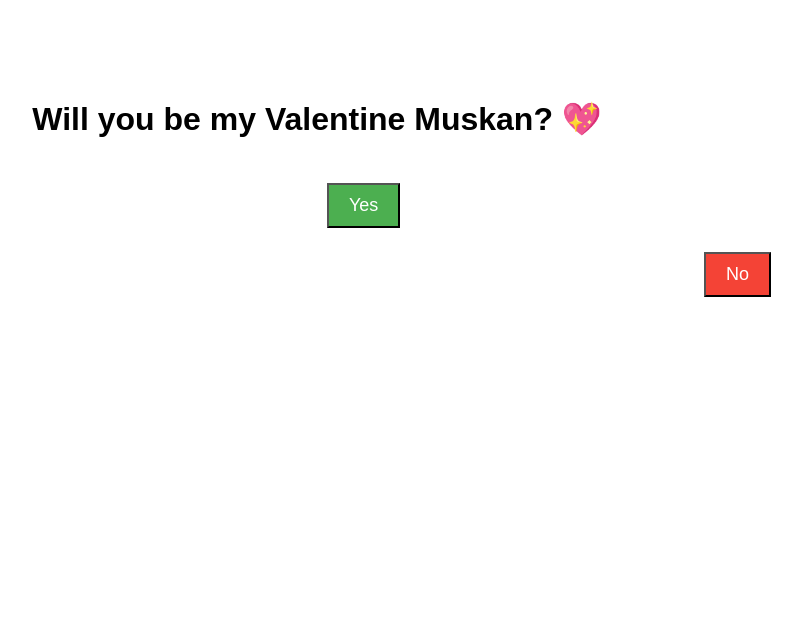
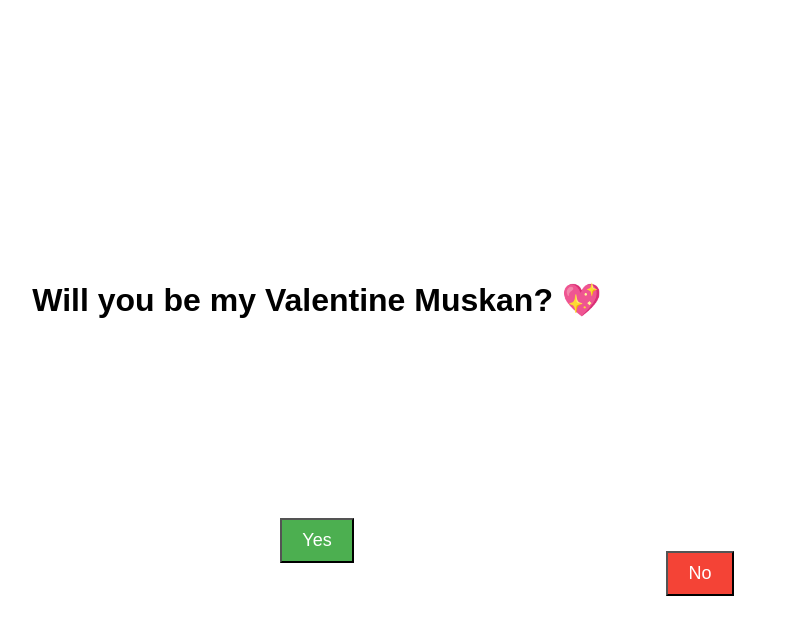
Before and after one commit to Akarshjasrotia/for-muskan, a plain HTML site: page index.html in a window 1280 px wide. Both pictures are taken after a click on the button "No". Shown: the whole page, without its empty margins (323-1125 px from the left). Drawn offline with Linux system fonts and the light colour scheme.

Commit message:
Update index.html

```diff
--- a/index.html
+++ b/index.html
@@ -2,7 +2,7 @@
 <html lang="en">
 <head>
     <meta charset="UTF-8">
-    <meta name="viewport" content="width=device-width, initial-scale=1.0">
+    <meta name="viewport" content="width=device-width, initial-scale=1.0, maximum-scale=1.0, user-scalable=no">
     <title>Valentine Proposal</title>
     <style>
         body {
@@ -12,10 +12,18 @@
             position: relative;
             height: 100vh;
             overflow: hidden;
+            display: flex;
+            flex-direction: column;
+            align-items: center;
+            justify-content: center;
         }
         .container {
             position: relative;
-            display: inline-block;
+            width: 100vw;
+            height: 50vh;
+            display: flex;
+            align-items: center;
+            justify-content: center;
         }
         .btn {
             padding: 10px 20px;
@@ -36,20 +44,20 @@
     <script>
         function moveNoButton() {
             const noBtn = document.getElementById("noBtn");
-            const maxWidth = window.innerWidth - noBtn.offsetWidth - 20;
-            const maxHeight = window.innerHeight - noBtn.offsetHeight - 20;
+            const container = document.querySelector(".container");
+            const maxWidth = container.clientWidth - noBtn.offsetWidth;
+            const maxHeight = container.clientHeight - noBtn.offsetHeight;
 
-            const newX = Math.max(10, Math.floor(Math.random() * maxWidth));
-            const newY = Math.max(10, Math.floor(Math.random() * maxHeight));
+            const newX = Math.floor(Math.random() * maxWidth);
+            const newY = Math.floor(Math.random() * maxHeight);
 
-            noBtn.style.left = newX + "px";
-            noBtn.style.top = newY + "px";
+            noBtn.style.transform = `translate(${newX}px, ${newY}px)`;
 
             const emoji = document.createElement("div");
             emoji.textContent = "😂 Try again!";
             emoji.style.position = "absolute";
-            emoji.style.left = newX + "px";
-            emoji.style.top = newY + "px";
+            emoji.style.left = `${newX}px`;
+            emoji.style.top = `${newY}px`;
             emoji.style.fontSize = "24px";
             emoji.style.backgroundColor = "yellow";
             emoji.style.padding = "5px";
@@ -68,7 +76,7 @@
     <h1>Will you be my Valentine Muskan? 💖</h1>
     <div class="container">
         <button id="yesBtn" class="btn" onclick="sayYes()">Yes</button>
-        <button id="noBtn" class="btn" onclick="moveNoButton()" style="left: 50px; top: 50px;">No</button>
+        <button id="noBtn" class="btn" onclick="moveNoButton()">No</button>
     </div>
 </body>
 </html>
```
